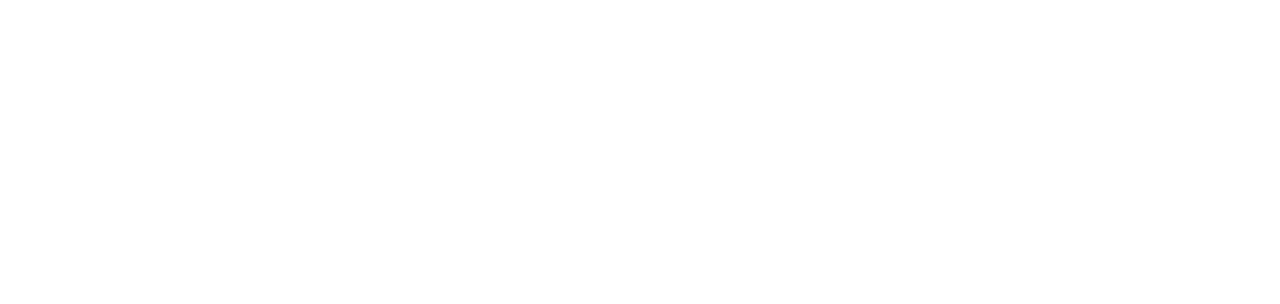
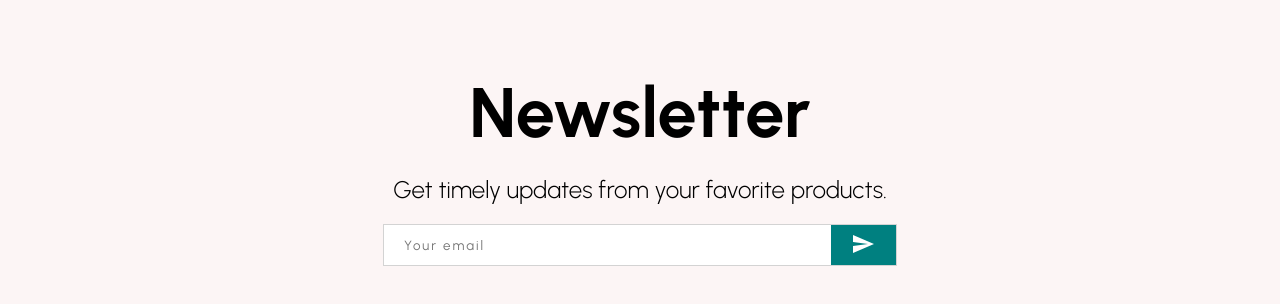
Before and after one commit to yogimeizalputra/Lama-Shop, a React (Create React App) app: page / in a window 1280 px wide. Shown: the part 2328-2632 px from the top of the page. Before the commit the page ends 2256 px from the top, so only its background shows below. Built offline with nearby package versions, Linux system fonts and the light colour scheme.

Commit message:
Newsletter

```diff
--- /dev/null
+++ b/src/components/Newsletter.jsx
@@ -0,0 +1,58 @@
+import React from 'react'
+import styled from 'styled-components'
+import { Send } from '@material-ui/icons'
+
+const Container = styled.div`
+    height: 60vh;
+    background-color: #fcf5f5;
+    display: flex;
+    align-items: center;
+    justify-content: center;
+    flex-direction: column;
+`
+const Title = styled.h1`
+    font-size: 70px;
+    margin-bottom: 20px;
+`
+const Desc = styled.div`
+    font-size: 24px;
+    font-weight: 300;
+    margin-bottom: 20px;
+`
+const InputContainer = styled.div`
+    width: 40%;
+    height: 40px;
+    background-color: white;
+    display: flex;
+    justify-content: space-between;
+    border: 1px solid lightgray;
+`
+const Input = styled.input`
+    border: none;
+    flex: 8;
+    padding-left: 20px;
+    letter-spacing: 2px;
+`
+const Button = styled.button`
+    flex: 1;
+    border: none;
+    background-color: teal;
+    color: white;
+`
+
+const Newsletter = () => {
+    return (
+        <Container>
+            <Title>Newsletter</Title>
+            <Desc>Get timely updates from your favorite products.</Desc>
+            <InputContainer>
+                <Input placeholder="Your email" />
+                <Button>
+                    <Send/>
+                </Button>
+            </InputContainer>
+        </Container>
+    )
+}
+
+export default Newsletter
--- a/src/pages/Home.jsx
+++ b/src/pages/Home.jsx
@@ -2,6 +2,7 @@
 import Announcement from '../components/Announcement';
 import Categories from '../components/Categories';
 import Navbar from '../components/Navbar';
+import Newsletter from '../components/Newsletter';
 import Products from '../components/Products';
 import Slider from '../components/Slider';
 
@@ -9,11 +10,12 @@
 const Home = () => {
     return (
         <div>
-            <Announcement />
-            <Navbar />
+            <Announcement/>
+            <Navbar/>
             <Slider/>
             <Categories/>
             <Products/>
+            <Newsletter/>
         </div>
     )
 }
```
